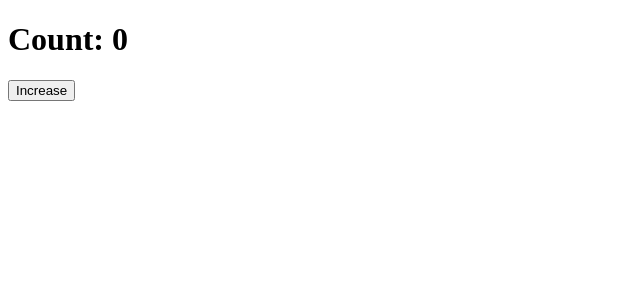
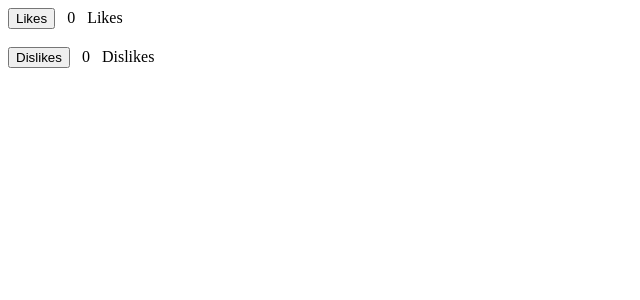
Before and after one commit to Bhuvana2897/React-_App, a React (Vite) app: page / in a window 1280 px wide. Shown: the top 300 px of the page, without its empty margins (0-640 px from the left). Built offline with nearby package versions, Linux system fonts and the light colour scheme.

Commit message:
useeffect --- dependencies states

```diff
--- a/src/App.jsx
+++ b/src/App.jsx
@@ -194,7 +194,7 @@ export default App ;
 
            // run a function after a component is rendered whenever state changes
 
-import {useEffect , useState} from "react";
+  /*import {useEffect , useState} from "react";
 
 const App = () => {
 
@@ -215,3 +215,35 @@ const App = () => {
 }
 
 export default App ;
+
+*/
+
+
+    import {useEffect , useState} from  "react" ;
+
+
+    const App = () => {
+
+      const [ Likes , setLikes ] = useState (0);
+      const [ Dislikes , setDislikes ] = useState (0);
+
+      useEffect (() =>{
+
+    console.log ('running inside useEfect')
+   // []  run a function after a componenet is rendered
+  } , [Likes] );
+
+      return (
+        <>
+       <div>
+              <button onClick={() => setLikes (Likes + 1) }> Likes</button> &nbsp; {Likes} &nbsp; Likes
+       </div>
+       &nbsp;
+       <div>
+              <button onClick = {() => setDislikes ( Dislikes + 1) }> Dislikes </button> &nbsp; { Dislikes} &nbsp; Dislikes
+       </div>
+       </>
+      )
+    }
+
+    export default App ;
```
